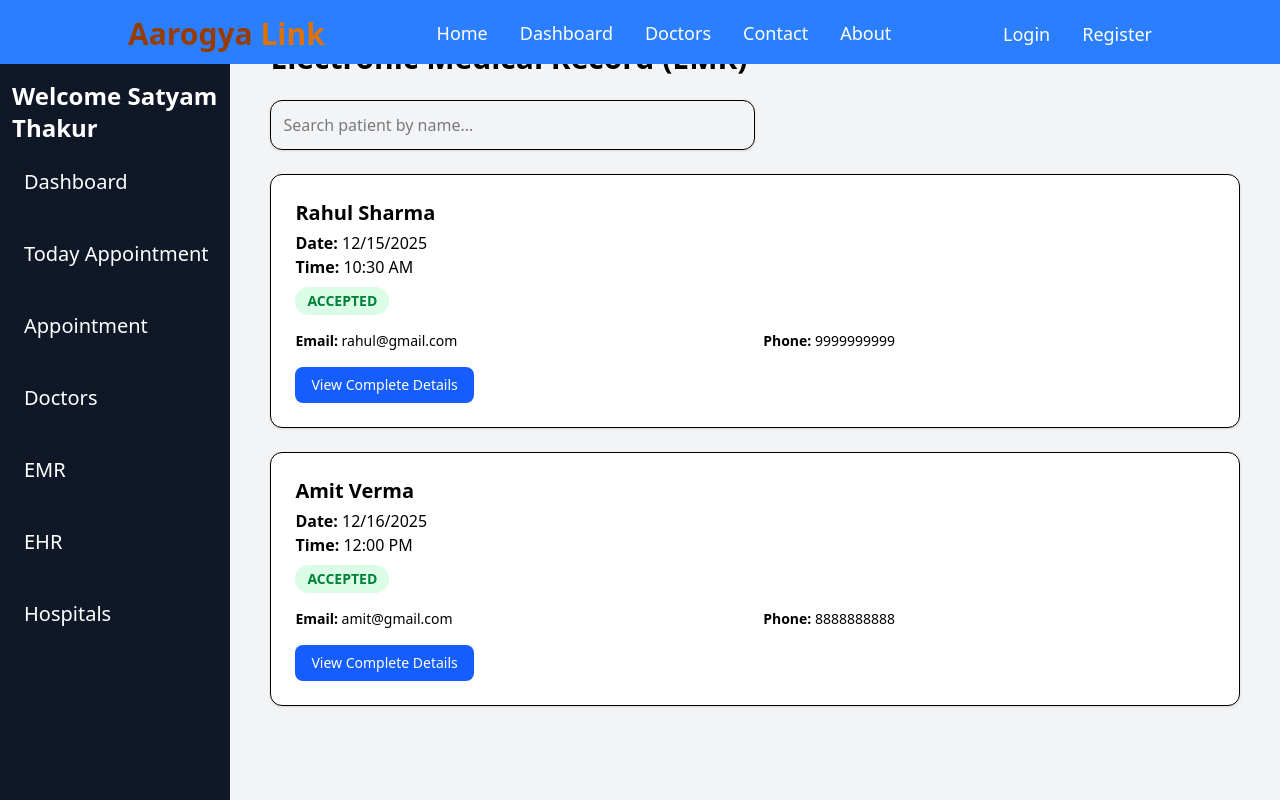
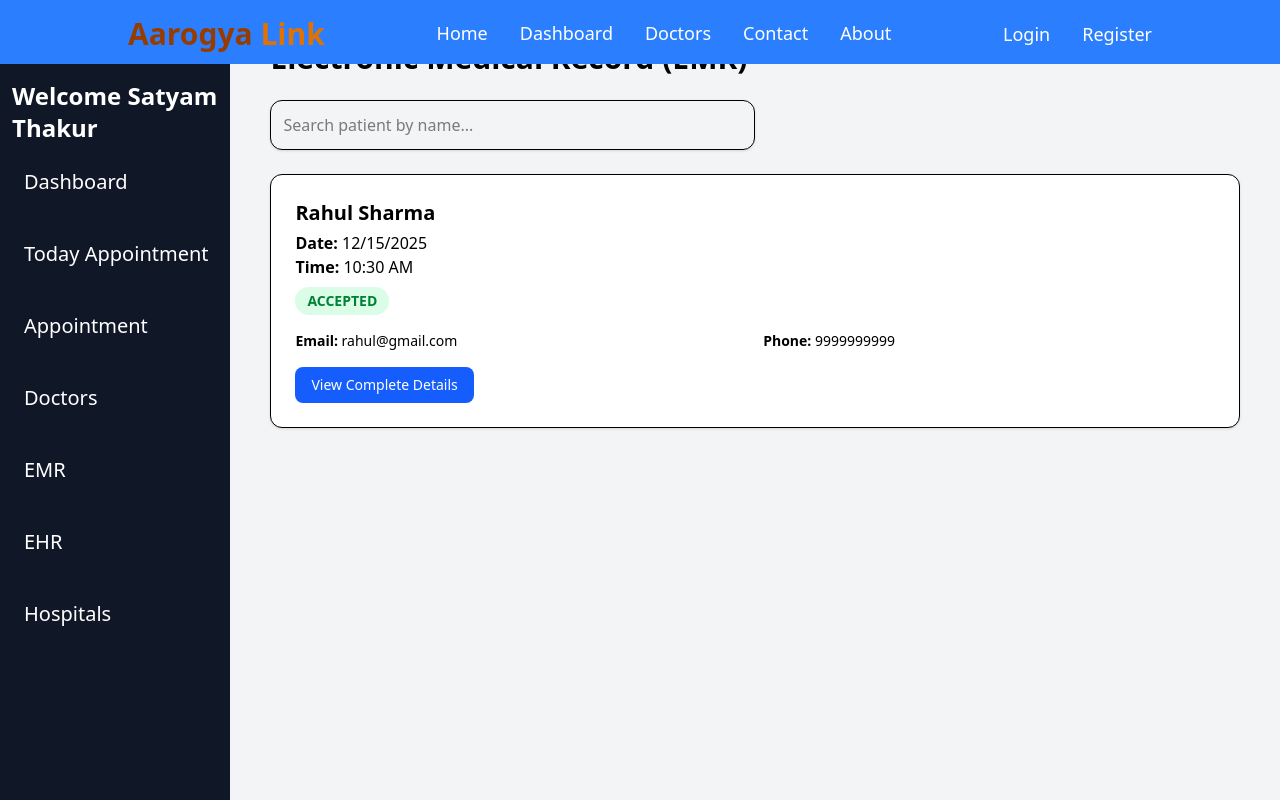
Before and after one commit to thakursatyam317/AarogyaLink, a React (Vite) app in the folder client/: page /dashboard/emr in a window 1280 px wide. Built offline with nearby package versions, Linux system fonts and the light colour scheme.

Commit message:
feat: remove unused dummy appointment data from EMR component

```diff
--- a/client/src/pages/dashboard/admin/EMR.jsx
+++ b/client/src/pages/dashboard/admin/EMR.jsx
@@ -20,19 +20,8 @@ const EMR = () => {
         age: "1992-05-10",
       },
     },
-    {
-      _id: "2",
-      appointmentDate: "2025-12-16",
-      appointmentTime: "12:00 PM",
-      status: "accepted",
-      patientDetail: {
-        fullName: "Amit Verma",
-        email: "amit@gmail.com",
-        phoneNumber: "8888888888",
-        gender: "Male",
-        age: "1988-02-20",
-      },
-    },
+
+
   ];
 
   // 🔹 Filter by search
```
